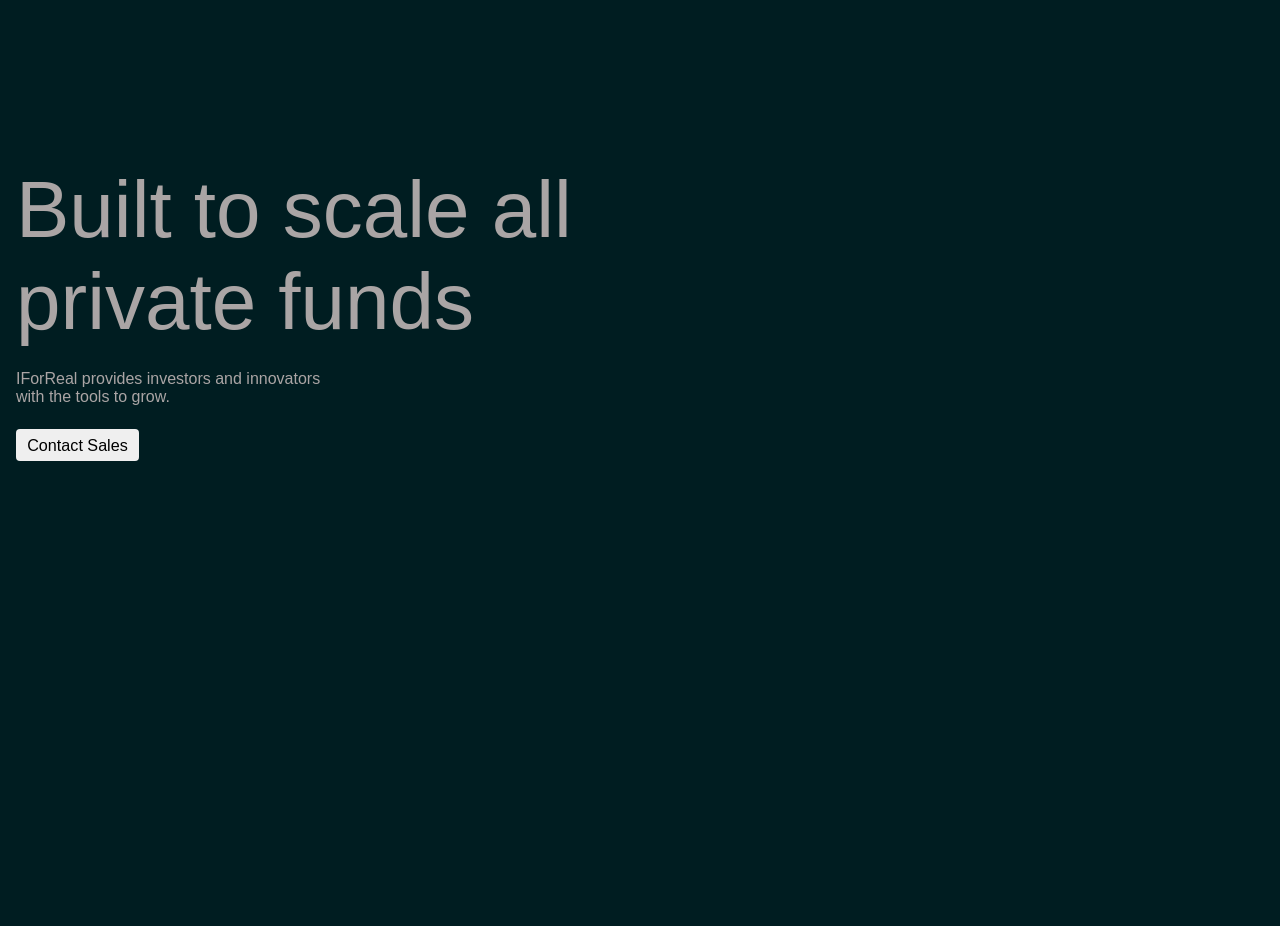
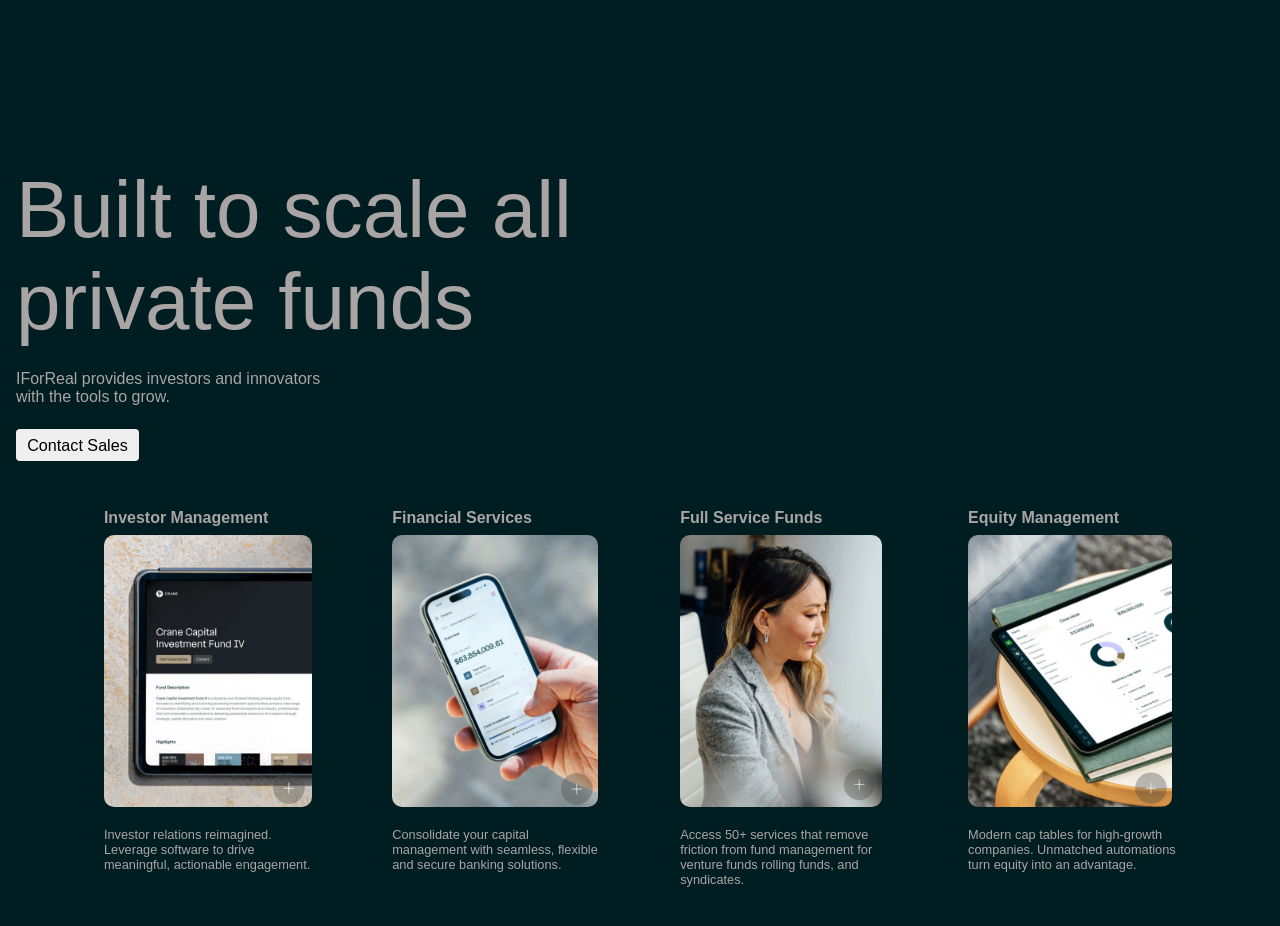
Before and after one commit to Frenemy-fr/iForReal-1, a plain HTML site: page index.html in a window 1280 px wide. Shown: the part 64-990 px from the top of the page. Before the commit the page ends 800 px from the top, so only its background shows below. Drawn offline with Linux system fonts and the light colour scheme.

Commit message:
service cards first draft

```diff
--- a/index.html
+++ b/index.html
@@ -25,6 +25,7 @@
 
 
     <!-- Hero Section -->
+
     <div class="hero-section">
         <div class="about">
             <div class="mottos">
@@ -37,17 +38,38 @@
         </div>
     </div>
 
-    <!-- Services Cards -->
-    <!-- <div class="main2">
+    <!-- Service Cards -->
+    <div class="main">
         <div class="service-cards">
             <div class="card1">
-                <div class="card-service-title">Investor Management</div>
+                <div class="card-top">Investor Management</div>
                 <div class="card-photo">
                     <img src="pics/invsetor-management.png" alt="">
                 </div>
-                <div class="card-service-desc"><b>Investor relations reimagined.</b> Leverage software to drive meaningful, actionable engagement.</div>
+                <div class="card-bottom"> Investor relations reimagined. Leverage software to drive meaningful, actionable engagement.</div>
+            </div>
+            <div class="card2">
+                <div class="card-top">Financial Services</div>
+                <div class="card-photo">
+                    <img src="pics/finance-services.png" alt="">
+                </div>
+                <div class="card-bottom"> Consolidate your capital management with seamless, flexible and secure banking solutions.</div>
+            </div>
+            <div class="card3">
+                <div class="card-top">Full Service Funds</div>
+                <div class="card-photo">
+                    <img src="pics/full service funds.png" alt="">
+                </div>
+                <div class="card-bottom"> Access 50+ services that remove friction from fund management for venture funds rolling funds, and syndicates.</div>
+            </div>
+            <div class="card4">
+                <div class="card-top">Equity Management</div>
+                <div class="card-photo">
+                    <img src="pics/equity management.png" alt="">
+                </div>
+                <div class="card-bottom">Modern cap tables for high-growth companies. Unmatched automations turn equity into an advantage.</div>
             </div>
         </div>
-    </div> -->
+    </div>
 </body>
 </html>
--- a/style.css
+++ b/style.css
@@ -98,7 +98,6 @@ body{
 .hero-section{
     margin-top: 10rem;
     margin-left: 1rem;
-    height: 10rem;
 }
 .about{
     display: flex;
@@ -114,15 +113,13 @@ body{
 }
 .motto-main{
     font-size: 5rem;
-    max-width:45rem;
+    width:45rem;
     color: rgb(170, 165, 165);
-    /* margin-bottom: 2rem; */
 }
 .motto-sub{
     color: rgb(170, 165, 165);
     font-size: 1rem;
-    max-width: 20rem;
-    /* margin-bottom: 2rem; */
+    width: 20rem;
 }
 .contact-button{
     color: black;
@@ -131,7 +128,7 @@ body{
     border: none;
     border-radius: 4px;
     cursor: pointer;
-    transition: 0.17s;
+    transition: 0.19s;
 }
 .contact-button:hover{
     background-color: black;
@@ -140,3 +137,33 @@ body{
 .contact-button:active{
     opacity: .7;
 }
+.main{
+    margin:3rem 1.5rem ;
+}
+.service-cards{
+    display: flex;
+    justify-content: space-evenly;
+}
+.card-top{
+    margin-bottom: .5rem;
+    color: rgb(170, 165, 165);
+    font-weight: bold;
+}
+.card-photo img{
+    height: 17rem;
+    border-radius: 10px;
+    transition: .2s;
+    cursor: pointer;
+}
+.card-bottom{
+    margin-top: 1rem;
+    font-size: .8rem;
+    width: 13rem;
+    color: rgb(170, 165, 165);
+}
+.card-photo img:hover{
+    scale: 1.05;
+}
+.card-photo img:active{
+    opacity: .7;
+}
```
Also changed, not shown: pics/equity management.png (added), pics/finance-services.png (added), pics/full service funds.png (added).
